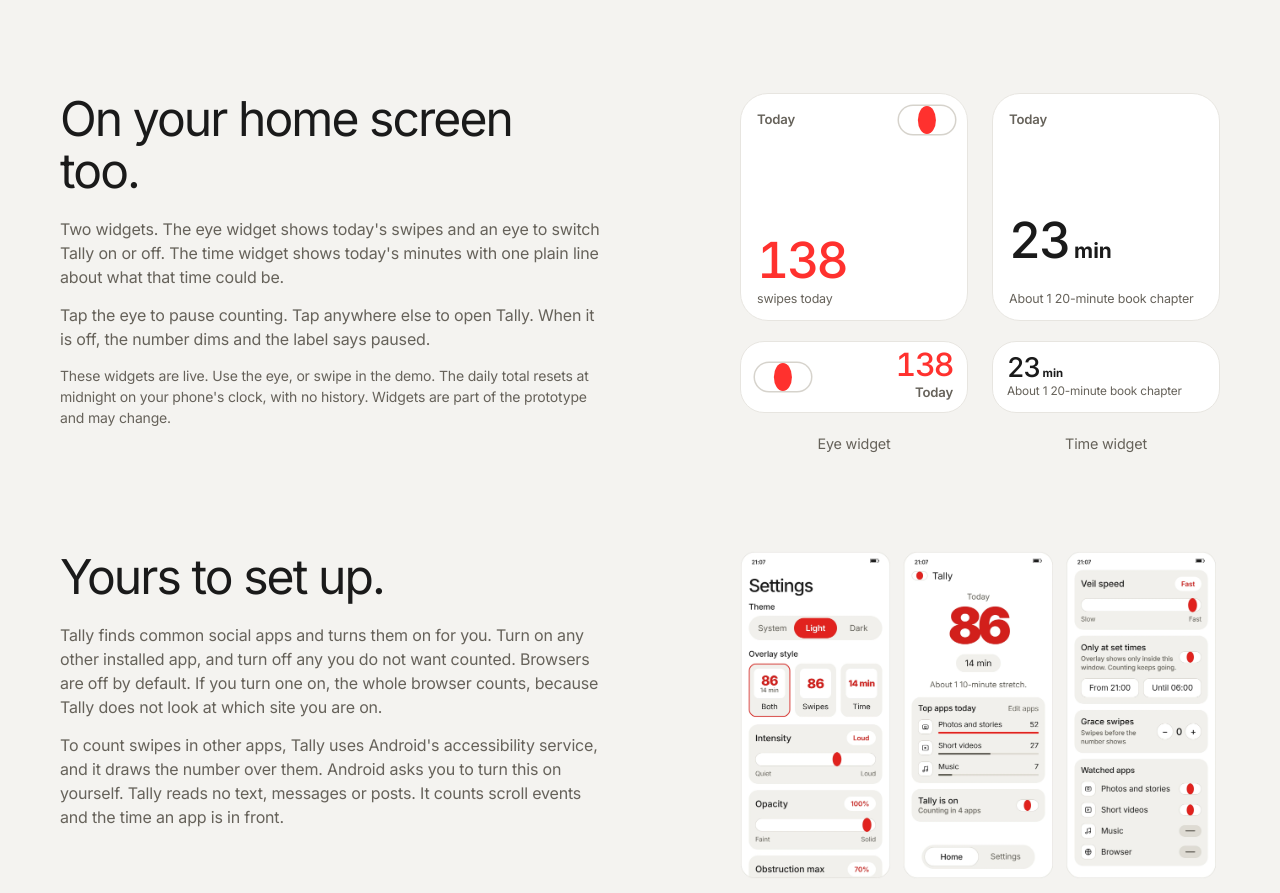
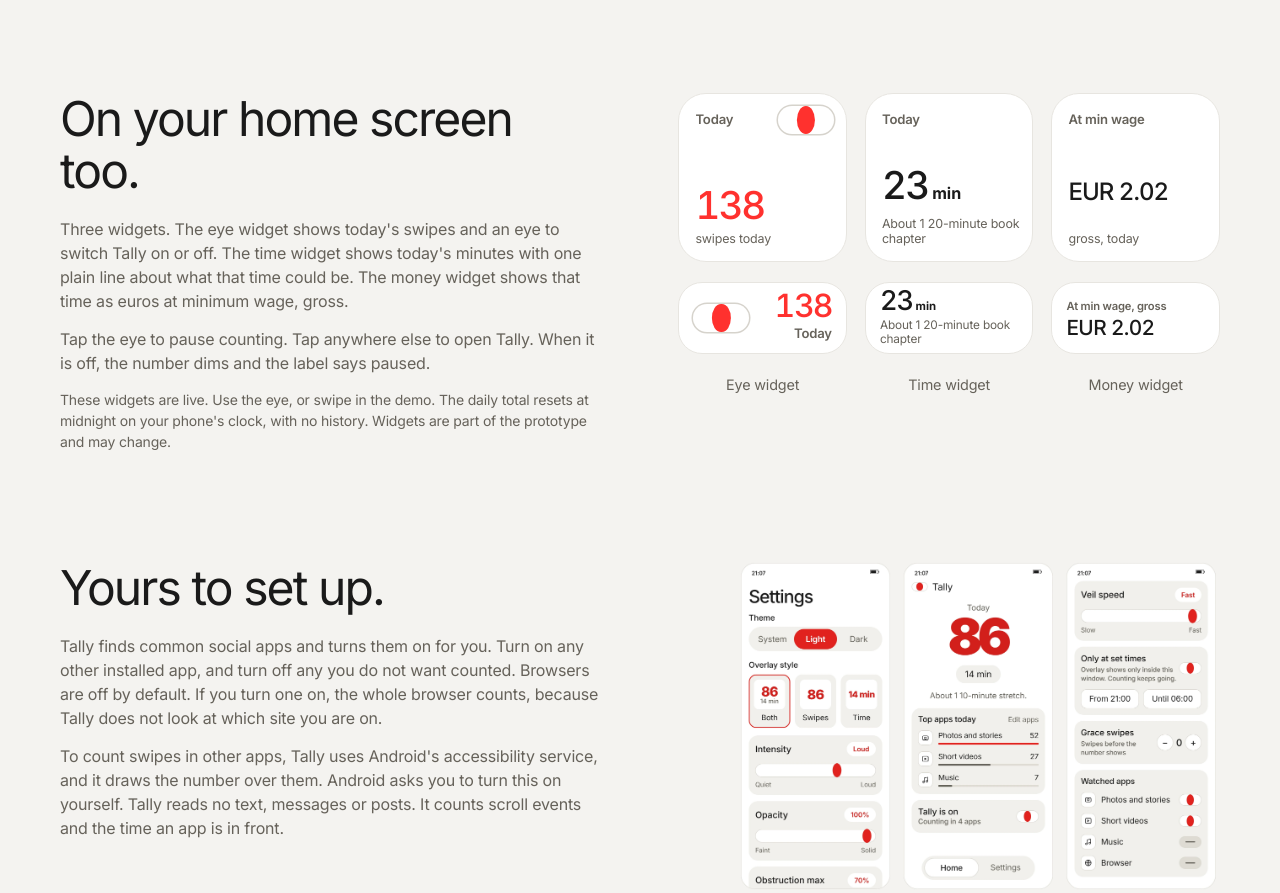
Before and after one commit to jergusino/tally, a plain HTML site: page index.html in a window 1280 px wide. Shown: the part 2360-3253 px from the top of the page. Drawn offline with Linux system fonts and the light colour scheme.

Commit message:
Add money widget to the widgets showcase
Third widget (2x2 and 2x1) showing today's time as euros at minimum wage, gross. Same maths as PayMath in tally-app.

Co-Authored-By: Claude Sonnet 5.5 <noreply@anthropic.com>
Claude-Session: https://claude.ai/code/session_01QRYSTeSBEbqXcqZ4Y7mm1H

```diff
--- a/demo.js
+++ b/demo.js
@@ -68,6 +68,9 @@ function render() {
   document.querySelectorAll(".widget").forEach((el) => el.classList.toggle("off", !state.on));
   const tmins = Math.round(state.today * MIN_PER_SWIPE);
   document.querySelectorAll("[data-mins]").forEach((el) => { el.textContent = tmins; });
+  // Same maths as the app's PayMath: ms * rate / 36,000,000 cents, rate 5.259 EUR/h (Slovak minimum wage 2026, gross).
+  const cents = Math.floor((tmins * 60000 * 5259 + 18000000) / 36000000);
+  document.querySelectorAll("[data-money]").forEach((el) => { el.textContent = `EUR ${Math.floor(cents / 100)}.${String(cents % 100).padStart(2, "0")}`; });
   document.querySelectorAll("[data-line]").forEach((el) => { el.textContent = suggest(tmins); });
   document.querySelectorAll(".eye").forEach((el) => {
     el.setAttribute("aria-checked", String(state.on));
--- a/index.html
+++ b/index.html
@@ -128,7 +128,7 @@
       <div class="widgets-grid">
         <h2 id="widgets-h">On your home screen too.</h2>
         <div class="widgets-copy">
-          <p>Two widgets. The eye widget shows today's swipes and an eye to switch Tally on or off. The time widget shows today's minutes with one plain line about what that time could be.</p>
+          <p>Three widgets. The eye widget shows today's swipes and an eye to switch Tally on or off. The time widget shows today's minutes with one plain line about what that time could be. The money widget shows that time as euros at minimum wage, gross.</p>
           <p>Tap the eye to pause counting. Tap anywhere else to open Tally. When it is off, the number dims and the label says paused.</p>
           <p class="small">These widgets are live. Use the eye, or swipe in the demo. The daily total resets at midnight on your phone's clock, with no history. Widgets are part of the prototype and may change.</p>
         </div>
@@ -157,6 +157,17 @@
               <span class="w-cap2" data-line>About 1 20-minute book chapter</span>
             </div>
             <p class="wname">Time widget</p>
+          </div>
+          <div class="wcol">
+            <div class="widget w-square">
+              <span class="w-label">At min wage</span>
+              <span class="w-num t w-money" data-money>EUR 1.84</span>
+              <span class="w-cap">gross, today</span>
+            </div>
+            <div class="widget w-small t-small">
+              <span class="w-right w-left"><span class="w-label">At min wage, gross</span><span class="w-num t w-money" data-money>EUR 1.84</span></span>
+            </div>
+            <p class="wname">Money widget</p>
           </div>
         </div>
       </div>
--- a/styles.css
+++ b/styles.css
@@ -142,7 +142,7 @@ h1 { font-size: clamp(2.75rem, 7vw, 5.5rem); font-weight: 400; letter-spacing: -
 .widgets-copy { grid-column: 1; grid-row: 2; }
 .widgets h2 { grid-column: 1; grid-row: 1; }
 .widgets-copy .small { font-size: .875rem; }
-.homescreen { grid-column: 2; grid-row: 1 / span 2; max-width: 480px; justify-self: end; display: grid; grid-template-columns: repeat(2, minmax(0, 1fr)); gap: clamp(12px, 2vw, 24px); padding: 0; width: 100%; }
+.homescreen { grid-column: 2; grid-row: 1 / span 2; max-width: 640px; justify-self: end; display: grid; grid-template-columns: repeat(3, minmax(0, 1fr)); gap: clamp(10px, 1.6vw, 18px); padding: 0; width: 100%; }
 
 /* what Tally leaves alone: four plain columns */
 .never { padding-top: clamp(72px, 12vh, 136px); }
@@ -273,6 +273,10 @@ h1 { font-size: clamp(2.75rem, 7vw, 5.5rem); font-weight: 400; letter-spacing: -
 .t-small .w-num { font-size: 1.7rem; }
 .w-cap2 { font-size: .74rem; color: var(--muted); line-height: 1.2; }
 .w-square .w-num.t { bottom: 58px; }
+.w-square .w-money { font-size: clamp(1.5rem, 14cqw, 2.2rem); letter-spacing: -.04em; white-space: nowrap; }
+.w-small .w-money { font-size: 1.3rem; letter-spacing: -.03em; white-space: nowrap; }
+.w-small .w-left { justify-items: start; gap: 4px; }
+.w-small .w-left .w-label { font-size: .7rem; }
 .widget.off .w-num:not(.t) { color: var(--ctl); }
 
 
```
Also changed, not shown: 1 other file.
